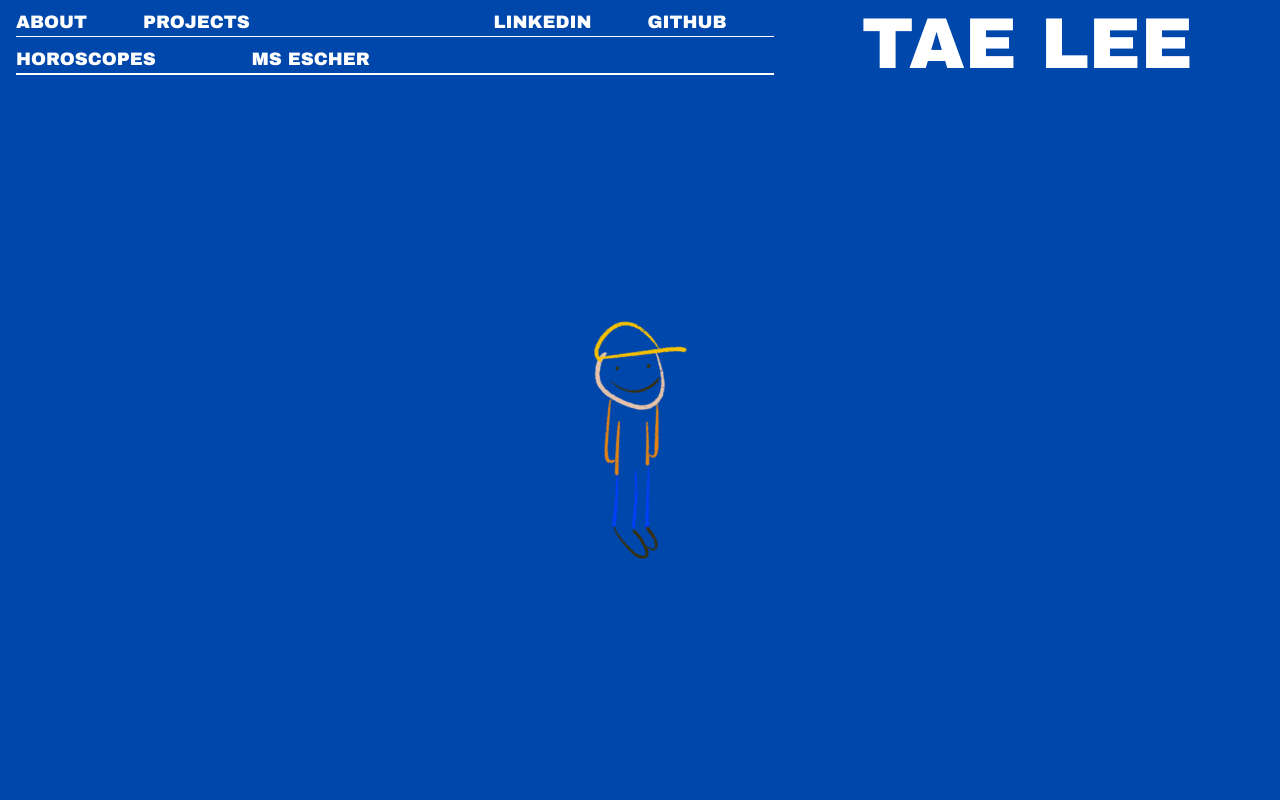
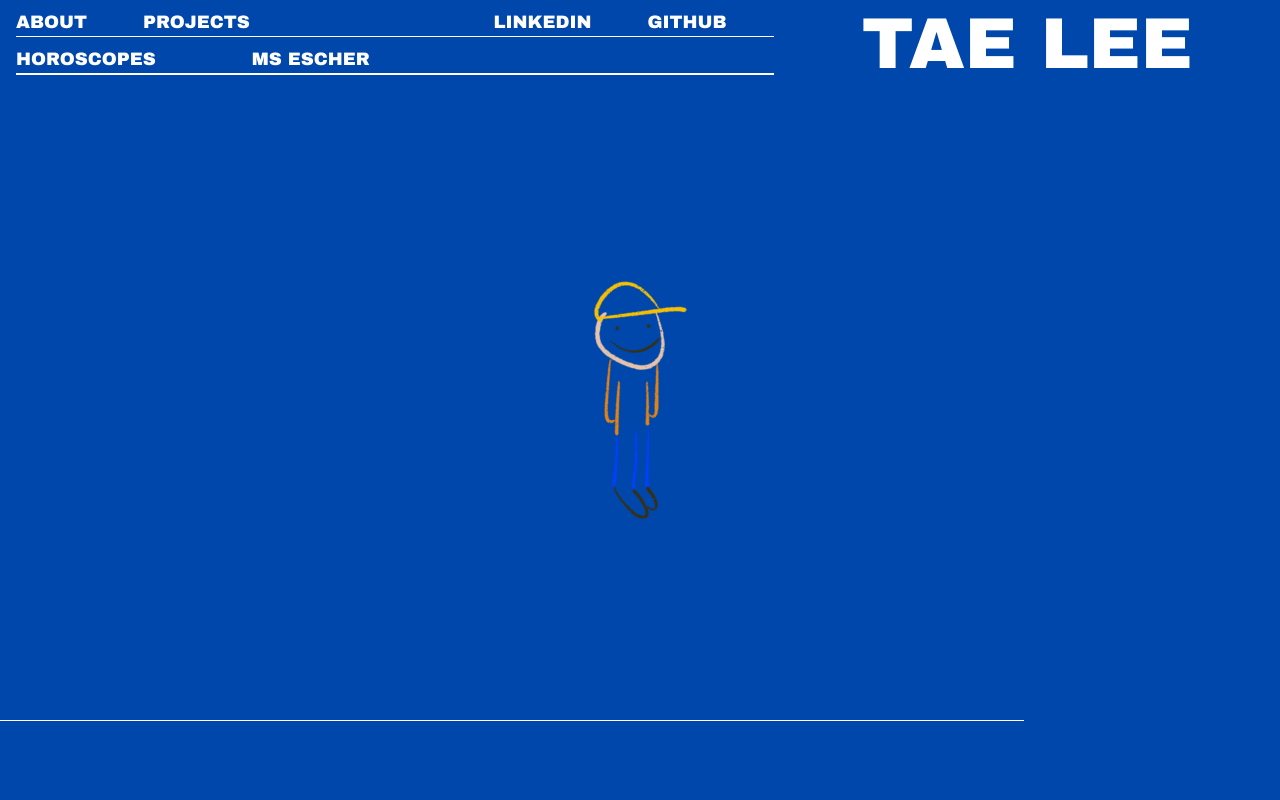
Before and after one commit to tae-hwan-lee/personal-website, a React (Create React App) app: page / in a window 1280 px wide. Shown: the top 800 px of the page. Built offline with nearby package versions, Linux system fonts and the light colour scheme.

Commit message:
fix: adjust almost-screen height to prevent clipping

```diff
--- a/tailwind.config.js
+++ b/tailwind.config.js
@@ -4,7 +4,7 @@ module.exports = {
   theme: {
     extend: {
       height: {
-        'almost-screen': '90vh',
+        'almost-screen': '80vh',
       },
     },
     letterSpacing: {
```
